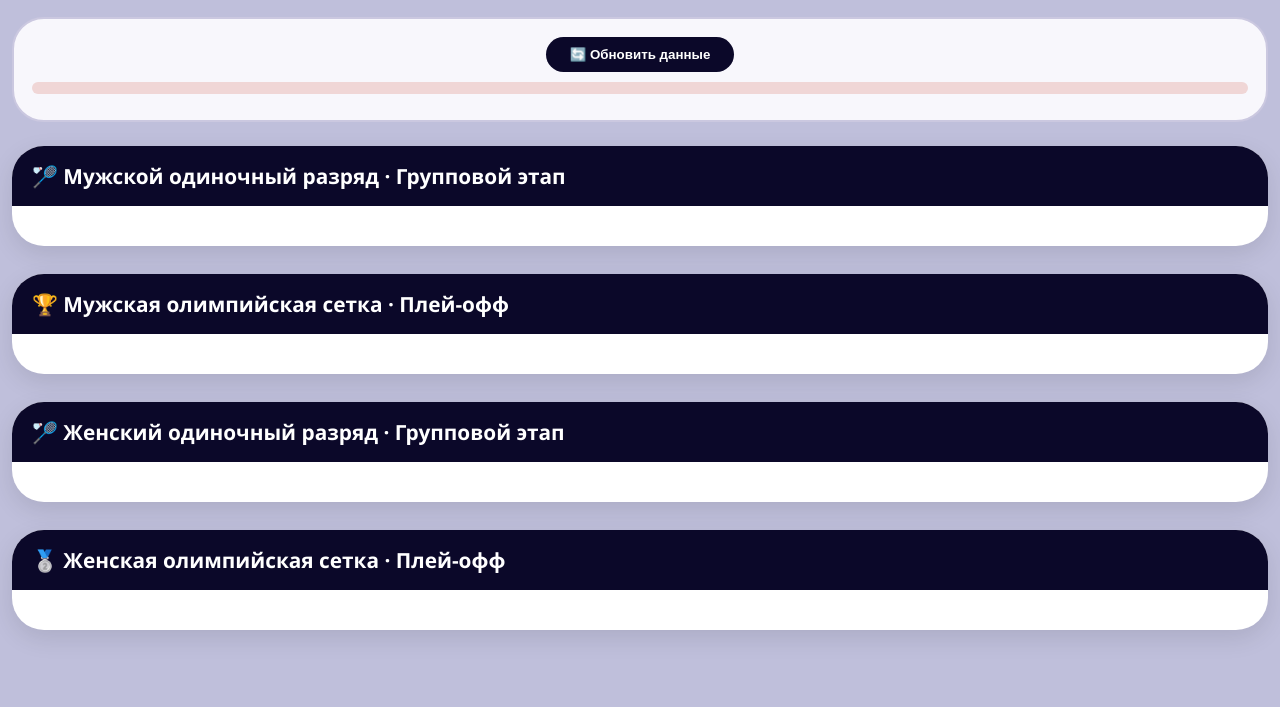
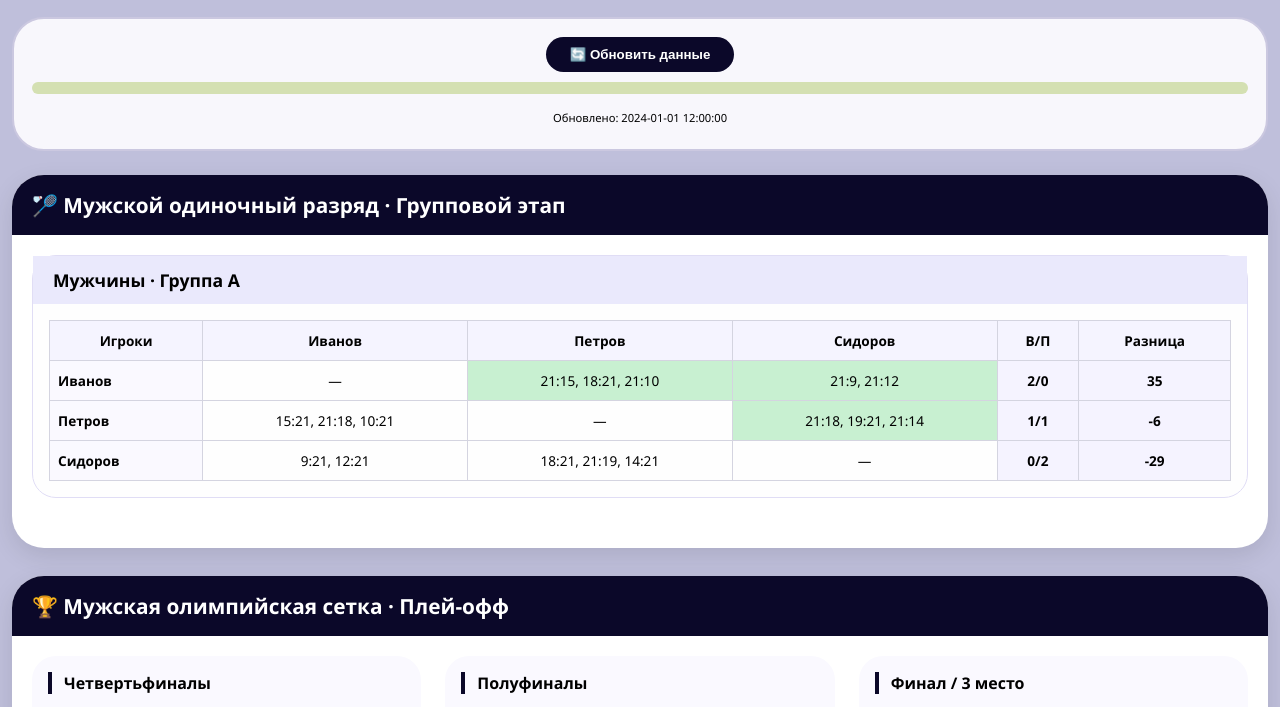
Before and after one commit to aekochanova-cmyk/badm.github.io, a plain HTML site: page index.html in a window 1280 px wide. Shown: the part 93-800 px from the top of the page. Drawn offline with Linux system fonts and the light colour scheme.

Commit message:
Update index.html

```diff
--- a/index.html
+++ b/index.html
@@ -6,20 +6,75 @@
     <title>Первенство МИФИ | Турнир</title>
     <style>
         * { margin: 0; padding: 0; box-sizing: border-box; }
-        body { font-family: 'Segoe UI', system-ui, sans-serif; background: #bfbfdb; padding: 20px 12px 40px; }
+        body {
+            font-family: 'Segoe UI', system-ui, sans-serif;
+            background: #bfbfdb;
+            padding: 20px 12px 40px;
+        }
         .container { max-width: 1400px; margin: 0 auto; }
-        .card { background: white; border-radius: 32px; box-shadow: 0 8px 24px rgba(0,0,0,0.1); margin-bottom: 28px; overflow: hidden; }
-        .card-header { background: #0b0829; color: white; padding: 16px 20px; font-size: 1.3rem; font-weight: 700; }
+        .card {
+            background: white;
+            border-radius: 32px;
+            box-shadow: 0 8px 24px rgba(0,0,0,0.1);
+            margin-bottom: 28px;
+            overflow: hidden;
+        }
+        .card-header {
+            background: #0b0829;
+            color: white;
+            padding: 16px 20px;
+            font-size: 1.3rem;
+            font-weight: 700;
+        }
         .card-body { padding: 20px; }
-        .group-container { background: #fefefe; border-radius: 24px; margin-bottom: 30px; border: 1px solid #e0ddf5; }
-        .group-title-bar { background: #eae9fc; padding: 12px 20px; font-weight: 700; font-size: 1.1rem; }
+        .group-container {
+            background: #fefefe;
+            border-radius: 24px;
+            margin-bottom: 30px;
+            border: 1px solid #e0ddf5;
+        }
+        .group-title-bar {
+            background: #eae9fc;
+            padding: 12px 20px;
+            font-weight: 700;
+            font-size: 1.1rem;
+        }
         .table-wrapper { overflow-x: auto; padding: 16px; }
-        .tournament-table { width: 100%; border-collapse: collapse; font-size: 0.85rem; min-width: 500px; }
-        .tournament-table th, .tournament-table td { border: 1px solid #d4d4e0; padding: 10px 8px; text-align: center; }
+        .tournament-table {
+            width: 100%;
+            border-collapse: collapse;
+            font-size: 0.85rem;
+            min-width: 500px;
+        }
+        .tournament-table th, .tournament-table td {
+            border: 1px solid #d4d4e0;
+            padding: 10px 8px;
+            text-align: center;
+        }
         .tournament-table th { background: #f5f4ff; font-weight: 700; }
         .player-col { font-weight: 700; background: #faf9ff; text-align: left !important; }
         .win-cell { background-color: #c8f0d1 !important; }
         .stats-col { background: #f5f3ff; font-weight: 600; }
+        .refresh-panel {
+            background: #f8f7fc;
+            border-radius: 32px;
+            padding: 18px;
+            margin-bottom: 24px;
+            border: 2px solid #cbc8e0;
+            text-align: center;
+        }
+        .btn-primary {
+            background: #0b0829;
+            color: white;
+            border: none;
+            padding: 10px 24px;
+            border-radius: 40px;
+            font-weight: bold;
+            cursor: pointer;
+        }
+        .status { font-size: 0.75rem; margin-top: 10px; padding: 6px; border-radius: 30px; }
+        .status-success { background: #d4e0b2; color: #2b6e3c; }
+        .status-error { background: #f0d6d6; color: #b91c1c; }
         .bracket-container { display: flex; flex-direction: column; gap: 24px; }
         .bracket-stage { background: #faf9ff; border-radius: 24px; padding: 16px; }
         .stage-title { font-weight: 800; margin-bottom: 16px; padding-left: 12px; border-left: 4px solid #0b0829; }
@@ -27,14 +82,8 @@
         .match-card { background: white; border-radius: 20px; padding: 14px; border: 1px solid #e2defc; }
         .match-players-row { display: flex; gap: 12px; justify-content: space-between; margin-bottom: 10px; }
         .match-players-row span { flex: 1; text-align: center; font-weight: 600; }
-        .match-score-row span { display: block; text-align: center; background: #f1efff; padding: 8px; border-radius: 30px; font-family: monospace; }
-        .winner-badge { background: #0b0829; color: white; padding: 6px; border-radius: 40px; text-align: center; font-size: 0.75rem; }
-        .refresh-panel { background: #f8f7fc; border-radius: 32px; padding: 18px; margin-bottom: 24px; border: 2px solid #cbc8e0; text-align: center; }
-        .btn-primary { background: #0b0829; color: white; border: none; padding: 10px 24px; border-radius: 40px; font-weight: bold; cursor: pointer; }
-        .status { font-size: 0.75rem; margin-top: 10px; padding: 6px; border-radius: 30px; }
-        .status-success { background: #d4e0b2; color: #2b6e3c; }
-        .status-error { background: #f0d6d6; color: #b91c1c; }
-        .last-update { font-size: 0.7rem; color: #5a5578; margin-top: 8px; }
+        .match-score { text-align: center; background: #f1efff; padding: 8px; border-radius: 30px; font-family: monospace; }
+        .winner-badge { background: #0b0829; color: white; padding: 6px; border-radius: 40px; text-align: center; font-size: 0.75rem; margin-top: 8px; }
         @media (min-width: 768px) { .bracket-container { flex-direction: row; flex-wrap: wrap; } .bracket-stage { flex: 1; } }
     </style>
 </head>
@@ -48,28 +97,157 @@
     <div class="refresh-panel">
         <button id="refreshBtn" class="btn-primary">🔄 Обновить данные</button>
         <div id="status" class="status"></div>
-        <div id="lastUpdate" class="last-update"></div>
+        <div id="lastUpdate" class="status" style="font-size:0.7rem;"></div>
     </div>
 
-    <div class="card"><div class="card-header">🏸 Мужской одиночный разряд · Групповой этап</div><div class="card-body" id="maleGroupsContainer"></div></div>
-    <div class="card"><div class="card-header">🏆 Мужская олимпийская сетка · Плей-офф</div><div class="card-body"><div id="maleBracket" class="bracket-container"></div></div></div>
-    <div class="card"><div class="card-header">🏸 Женский одиночный разряд · Групповой этап</div><div class="card-body" id="femaleGroupsContainer"></div></div>
-    <div class="card"><div class="card-header">🥈 Женская олимпийская сетка · Плей-офф</div><div class="card-body"><div id="femaleBracket" class="bracket-container"></div></div></div>
+    <div id="content"></div>
 </div>
 
 <script>
-    let maleGroups=[], femaleGroups=[], maleBracketStages=[], femaleBracketStages=[];
-    const BIN_ID_KEY='mefi_bin_id';
-    function determineWinner(s){ if(!s) return null; let p=s.split(',').map(t=>t.trim()), p1=0,p2=0; for(let t of p){ let a=t.split(':'); if(a.length===2){ if(parseInt(a[0])>parseInt(a[1])) p1++; else if(parseInt(a[1])>parseInt(a[0])) p2++; } } if(p1>p2) return 1; if(p2>p1) return 2; return null; }
-    function calcStats(g){ if(!g.players) return []; return g.players.map((_,i)=>{ let w=0,d=0; for(let j=0;j<g.players.length;j++){ if(i===j) continue; let sc=g.scores[i]?.[j]; if(sc){ if(determineWinner(sc)===1) w++; let my=0,opp=0; sc.split(',').forEach(p=>{ let a=p.split(':'); if(a.length===2){ my+=parseInt(a[0])||0; opp+=parseInt(a[1])||0; } }); d+=my-opp; } } return { wins:w, diff:d, total:g.players.length-1 }; }); }
-    function escapeHtml(s){ if(!s) return ''; return String(s).replace(/[&<>]/g,m=>m==='&'?'&amp;':m==='<'?'&lt;':'&gt;'); }
-    function renderGroups(cid, groups){ let c=document.getElementById(cid); if(!c) return; c.innerHTML=''; groups.forEach(g=>{ let div=document.createElement('div'); div.className='group-container'; div.innerHTML=`<div class="group-title-bar">${escapeHtml(g.name)}</div>`; let w=document.createElement('div'); w.className='table-wrapper'; let t=document.createElement('table'); t.className='tournament-table'; let n=g.players.length, stats=calcStats(g); let html='<thead><tr><th>Игроки</th>'; for(let i=0;i<n;i++) html+=`<th>${escapeHtml(g.players[i])}</th>`; html+='<th>В/П</th><th>Разница</th></tr></thead><tbody>'; for(let i=0;i<n;i++){ html+=`<tr><td class="player-col">${escapeHtml(g.players[i])}</td>`; for(let j=0;j<n;j++){ if(i===j) html+='<td>—</td>'; else{ let val=g.scores[i][j]||''; let cls=determineWinner(val)===1?'win-cell':''; html+=`<td class="${cls}">${escapeHtml(val)}</td>`; } } html+=`<td class="stats-col">${stats[i].wins}/${stats[i].total-stats[i].wins}</td><td class="stats-col">${stats[i].diff}</td></tr>`; } html+='</tbody>'; t.innerHTML=html; w.appendChild(t); div.appendChild(w); c.appendChild(div); }); }
-    function renderBracket(cid, data){ let c=document.getElementById(cid); if(!c) return; c.innerHTML=''; data.forEach(stage=>{ let d=document.createElement('div'); d.className='bracket-stage'; d.innerHTML=`<div class="stage-title">${stage.name}</div><div class="matches-list"></div>`; let list=d.querySelector('.matches-list'); stage.matches.forEach(m=>{ let card=document.createElement('div'); card.className='match-card'; card.innerHTML=`<div class="match-players-row"><span>${escapeHtml(m.p1)||'—'}</span><span>⚡</span><span>${escapeHtml(m.p2)||'—'}</span></div><div class="match-score-row"><span>${escapeHtml(m.score)||'—'}</span></div><div class="winner-badge">${m.winner?'✅ '+escapeHtml(m.winner):'—'}</div>`; list.appendChild(card); }); c.appendChild(d); }); }
-    function renderAll(){ renderGroups('maleGroupsContainer',maleGroups); renderGroups('femaleGroupsContainer',femaleGroups); renderBracket('maleBracket',maleBracketStages); renderBracket('femaleBracket',femaleBracketStages); }
-    function showStatus(msg,type){ let d=document.getElementById('status'); d.innerHTML=msg; d.className=`status status-${type}`; setTimeout(()=>{ if(d) d.innerHTML=''; },4000); }
-    async function loadFromCloud(){ let id=localStorage.getItem(BIN_ID_KEY); if(!id){ showStatus('⚠️ Организатор ещё не опубликовал данные','error'); return; } showStatus('☁️ Загрузка...','success'); try{ let r=await fetch(`https://api.jsonbin.io/v3/b/${id}/latest`,{headers:{'X-Bin-Meta':'false'}}); if(r.ok){ let data=await r.json(); if(data.maleGroups) maleGroups=data.maleGroups; if(data.femaleGroups) femaleGroups=data.femaleGroups; if(data.maleBracketStages) maleBracketStages=data.maleBracketStages; if(data.femaleBracketStages) femaleBracketStages=data.femaleBracketStages; renderAll(); if(data.lastUpdate) document.getElementById('lastUpdate').innerHTML=`Последнее обновление: ${data.lastUpdate}`; showStatus('✅ Данные обновлены!','success'); } else throw new Error(); } catch(e){ showStatus('❌ Ошибка загрузки','error'); } }
-    document.getElementById('refreshBtn').onclick=loadFromCloud;
-    renderAll(); loadFromCloud();
+    let currentData = null;
+
+    async function loadData() {
+        const statusDiv = document.getElementById('status');
+        statusDiv.innerHTML = '⏳ Загрузка данных...';
+        statusDiv.className = 'status';
+
+        try {
+            const response = await fetch('data.json?v=' + Date.now());
+            if (!response.ok) throw new Error('Ошибка загрузки');
+            currentData = await response.json();
+            renderAll();
+            statusDiv.innerHTML = '✅ Данные загружены!';
+            statusDiv.className = 'status status-success';
+            document.getElementById('lastUpdate').innerHTML = `Обновлено: ${currentData.lastUpdate || new Date().toLocaleString()}`;
+            setTimeout(() => { if(statusDiv) statusDiv.innerHTML = ''; }, 3000);
+        } catch (error) {
+            statusDiv.innerHTML = '❌ Ошибка загрузки данных';
+            statusDiv.className = 'status status-error';
+        }
+    }
+
+    function determineWinner(scoreStr) {
+        if (!scoreStr || scoreStr.trim() === "") return null;
+        let parts = scoreStr.split(',').map(s => s.trim());
+        let p1Wins = 0, p2Wins = 0;
+        for (let part of parts) {
+            let s = part.split(':');
+            if (s.length === 2) {
+                if (parseInt(s[0]) > parseInt(s[1])) p1Wins++;
+                else if (parseInt(s[1]) > parseInt(s[0])) p2Wins++;
+            }
+        }
+        if (p1Wins > p2Wins) return 1;
+        if (p2Wins > p1Wins) return 2;
+        return null;
+    }
+
+    function calcStats(group) {
+        if (!group.players) return [];
+        return group.players.map((_, i) => {
+            let wins = 0, diff = 0;
+            for (let j = 0; j < group.players.length; j++) {
+                if (i === j) continue;
+                let score = group.scores[i]?.[j];
+                if (score && score.trim() !== "") {
+                    if (determineWinner(score) === 1) wins++;
+                    let myTotal = 0, oppTotal = 0;
+                    score.split(',').forEach(p => {
+                        let sc = p.split(':');
+                        if (sc.length === 2) {
+                            myTotal += parseInt(sc[0]) || 0;
+                            oppTotal += parseInt(sc[1]) || 0;
+                        }
+                    });
+                    diff += myTotal - oppTotal;
+                }
+            }
+            return { wins, diff, totalGames: group.players.length - 1 };
+        });
+    }
+
+    function renderGroups(groups, containerId) {
+        const container = document.getElementById(containerId);
+        if (!container) return;
+        container.innerHTML = '';
+
+        groups.forEach(group => {
+            const n = group.players.length;
+            const stats = calcStats(group);
+
+            let html = `<div class="group-container">
+                <div class="group-title-bar">${escapeHtml(group.name)}</div>
+                <div class="table-wrapper">
+                <table class="tournament-table">
+                    <thead><tr><th>Игроки</th>`;
+            for (let i = 0; i < n; i++) html += `<th>${escapeHtml(group.players[i])}</th>`;
+            html += `<th>В/П</th><th>Разница</th></tr></thead><tbody>`;
+
+            for (let i = 0; i < n; i++) {
+                html += `<tr><td class="player-col">${escapeHtml(group.players[i])}</td>`;
+                for (let j = 0; j < n; j++) {
+                    if (i === j) html += '<td>—</td>';
+                    else {
+                        const val = group.scores[i]?.[j] || '';
+                        const cls = determineWinner(val) === 1 ? 'win-cell' : '';
+                        html += `<td class="${cls}">${escapeHtml(val)}</td>`;
+                    }
+                }
+                html += `<td class="stats-col">${stats[i].wins}/${stats[i].totalGames - stats[i].wins}</td>`;
+                html += `<td class="stats-col">${stats[i].diff}</td></tr>`;
+            }
+            html += `</tbody></table></div></div>`;
+            container.innerHTML += html;
+        });
+    }
+
+    function renderBracket(stages, containerId) {
+        const container = document.getElementById(containerId);
+        if (!container) return;
+        container.innerHTML = '';
+
+        stages.forEach(stage => {
+            let html = `<div class="bracket-stage">
+                <div class="stage-title">${stage.name}</div>
+                <div class="matches-list">`;
+            stage.matches.forEach(match => {
+                html += `<div class="match-card">
+                    <div class="match-players-row">
+                        <span>${escapeHtml(match.p1) || '—'}</span>
+                        <span>⚡</span>
+                        <span>${escapeHtml(match.p2) || '—'}</span>
+                    </div>
+                    <div class="match-score">${escapeHtml(match.score) || '—'}</div>
+                    <div class="winner-badge">${match.winner ? '✅ ' + escapeHtml(match.winner) : '—'}</div>
+                </div>`;
+            });
+            html += `</div></div>`;
+            container.innerHTML += html;
+        });
+    }
+
+    function renderAll() {
+        if (!currentData) return;
+        const content = document.getElementById('content');
+        content.innerHTML = `
+            <div class="card"><div class="card-header">🏸 Мужской одиночный разряд · Групповой этап</div><div class="card-body" id="maleGroups"></div></div>
+            <div class="card"><div class="card-header">🏆 Мужская олимпийская сетка · Плей-офф</div><div class="card-body"><div id="maleBracket" class="bracket-container"></div></div></div>
+            <div class="card"><div class="card-header">🏸 Женский одиночный разряд · Групповой этап</div><div class="card-body" id="femaleGroups"></div></div>
+            <div class="card"><div class="card-header">🥈 Женская олимпийская сетка · Плей-офф</div><div class="card-body"><div id="femaleBracket" class="bracket-container"></div></div></div>
+        `;
+        renderGroups(currentData.maleGroups || [], 'maleGroups');
+        renderGroups(currentData.femaleGroups || [], 'femaleGroups');
+        renderBracket(currentData.maleBracketStages || [], 'maleBracket');
+        renderBracket(currentData.femaleBracketStages || [], 'femaleBracket');
+    }
+
+    function escapeHtml(str) {
+        if (!str) return '';
+        return String(str).replace(/[&<>]/g, m => m === '&' ? '&amp;' : m === '<' ? '&lt;' : '&gt;');
+    }
+
+    document.getElementById('refreshBtn').addEventListener('click', loadData);
+    loadData();
 </script>
 </body>
 </html>
```
